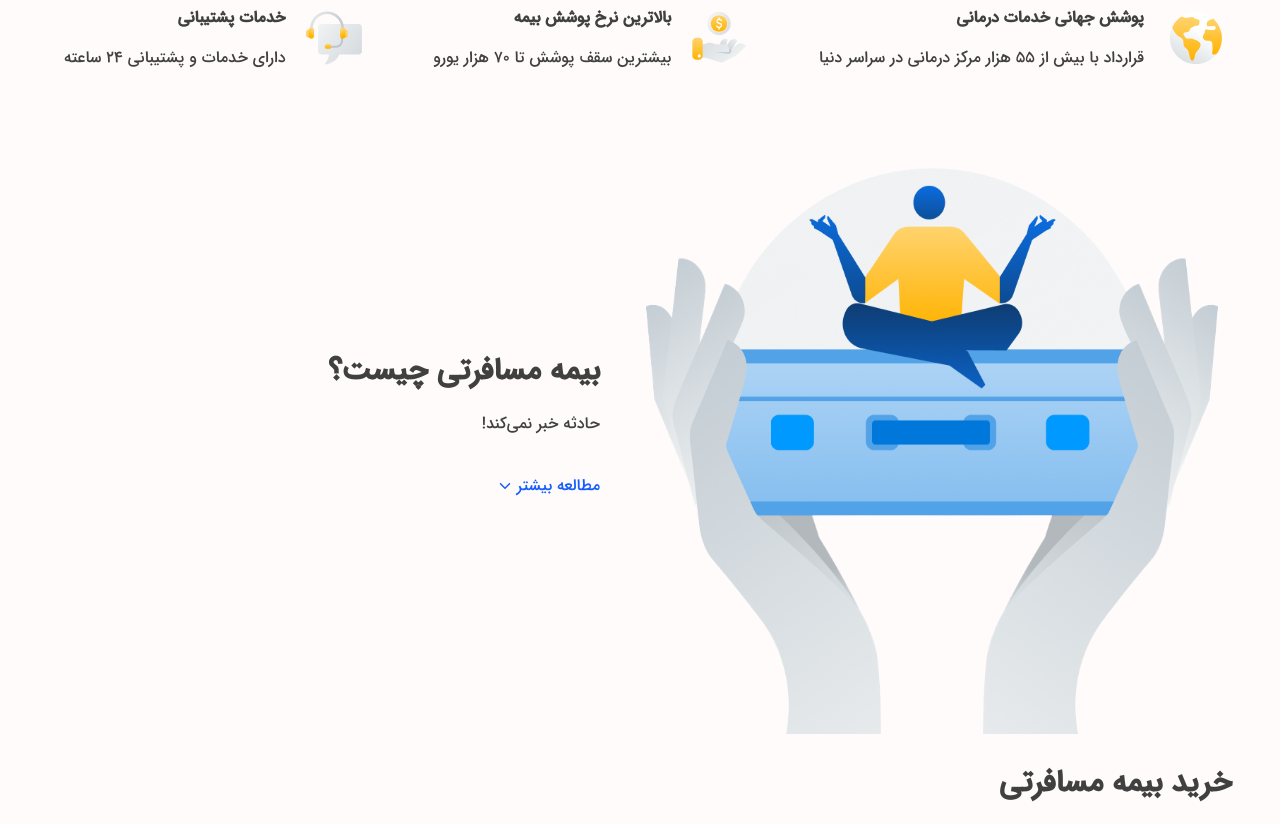
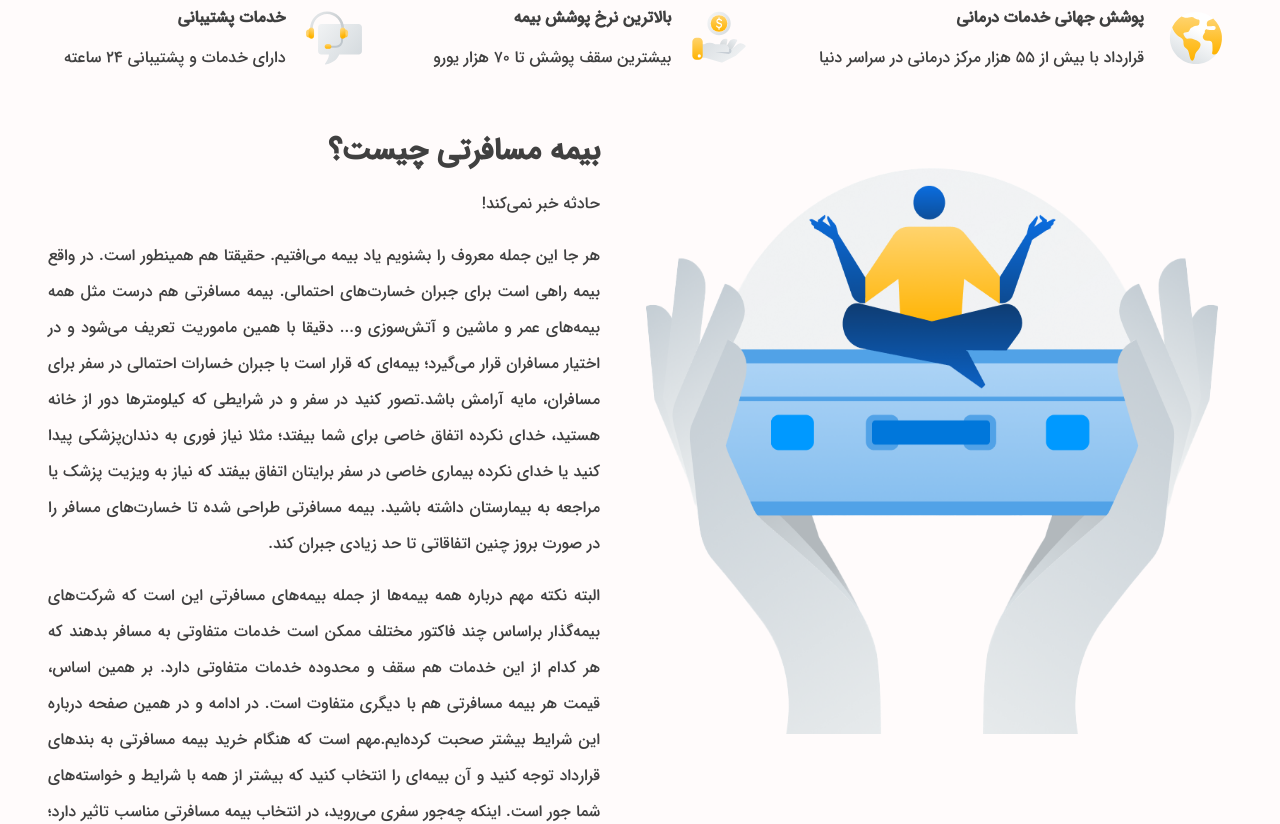
Before and after one commit to M-sahand-dev/Travel-Agency, a React (Vite) app: page /travel-insurance in a window 1280 px wide. Shown: the part 1140-1964 px from the top of the page. Built offline with nearby package versions, Linux system fonts and the light colour scheme.

Commit message:
`Removed toggleable description expansion and simplified paragraph rendering`

```diff
--- a/src/components/travel-insurance/Description.tsx
+++ b/src/components/travel-insurance/Description.tsx
@@ -4,7 +4,6 @@ import { IoIosArrowDown } from "react-icons/io";
 
 export const Description = (): JSX.Element => {
   const id = useId();
-  const [isExpanded, setIsExpanded] = useState(false);
   const [showMore, setShowMore] = useState<string | null>(null);
 
   const handelShowMore = (question: string) => {
@@ -71,26 +70,11 @@ export const Description = (): JSX.Element => {
           <h2 className="font-black text-3xl ">
             {travelInsuranceData.whatIsInsurance.title}
           </h2>
-          {isExpanded ? (
-            paragraphs.map((para, index) => (
-              <p key={index} className=" leading-9 text-base text-justify">
-                {para}
-              </p>
-            ))
-          ) : (
-            <p className=" leading-9 text-base text-justify">{paragraphs[0]}</p>
-          )}
-
-          {paragraphs.length > 1 && (
-            <button
-              onClick={() => setIsExpanded(!isExpanded)}
-              className="mt-4 text-blue-600 hover:text-blue-800 transition-colors cursor-pointer flex items-center gap-1 text-sm md:text-base">
-              {isExpanded ? "نمایش کمتر" : "مطالعه بیشتر"}
-              <IoIosArrowDown
-                className={`transition-transform duration-300 ${isExpanded ? "rotate-180" : ""}`}
-              />
-            </button>
-          )}
+          {paragraphs.map((para, index) => (
+            <p key={index} className=" leading-9 text-base text-justify">
+              {para}
+            </p>
+          ))}
         </div>
       </div>
       <div className="py-4 flex max-lg:flex-wrap gap-8 items-center">
```
